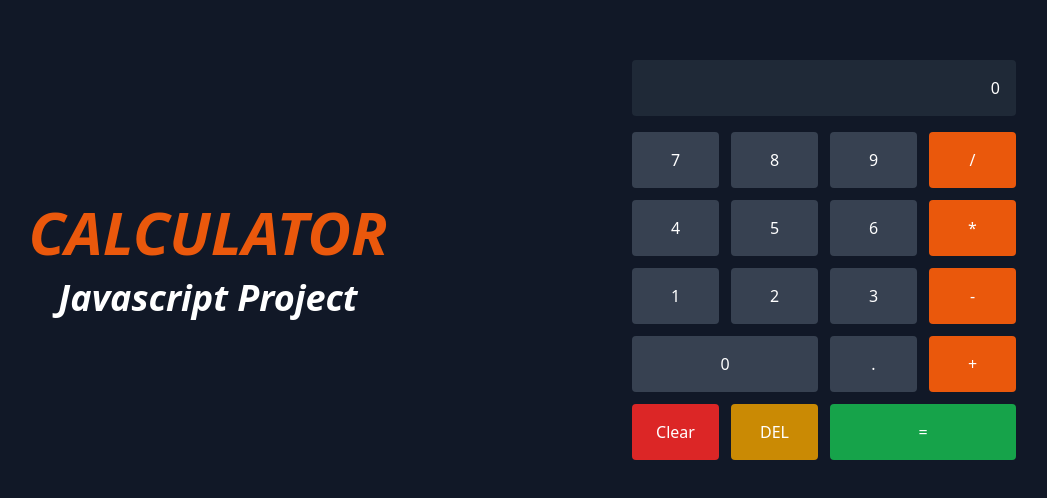
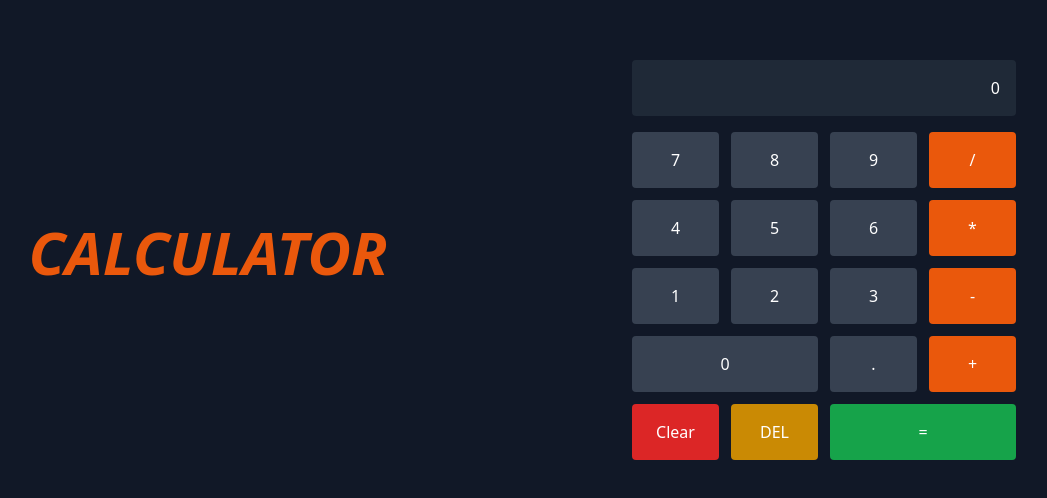
Before and after one commit to ROKON-099/Calculator, a plain HTML site: page index.html in a window 1280 px wide. Shown: the part 140-638 px from the top of the page, without its empty margins (136-1183 px from the left). Drawn offline with nearby package versions, Linux system fonts and the light colour scheme.

```diff
--- a/index.html
+++ b/index.html
@@ -18,7 +18,7 @@
        </h1>
 
        <p class="text-2xl md:text-4xl mt-4 lg:ml-12 text-white font-bold italic">
-        Javascript Project
+
        </p>
 
         </div>
```
Also changed, not shown: image.png (added), 1 other file.
